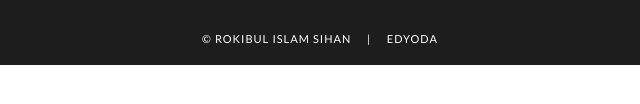
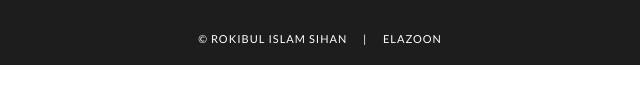
Before and after one commit to mdrokibulislam01/Project-e-commerce, a plain HTML site: page footer.html in a window 1280 px wide. Shown: the part 228-332 px from the top of the page, 320-960 px from the left. Drawn offline with Linux system fonts and the light colour scheme.

Commit message:
Update footer.html

```diff
--- a/footer.html
+++ b/footer.html
@@ -45,7 +45,7 @@
                     <p> BANGLADESH </p>
                 </div>
             </div>
-            <div id="credit"><a href="https://www.facebook.com/sihanahmed.official.0"> © ROKIBUL ISLAM SIHAN </a> &nbsp&nbsp&nbsp | &nbsp&nbsp&nbsp <a href="https://www.edyoda.com/" target="_blank"> EDYODA </a></div>
+            <div id="credit"><a href="https://www.facebook.com/sihanahmed.official.0"> © ROKIBUL ISLAM SIHAN </a> &nbsp&nbsp&nbsp | &nbsp&nbsp&nbsp <a href="https://elazoon.wuaze.com/" target="_blank"> ELAZOON </a></div>
         </section>
 
     </footer>
```
